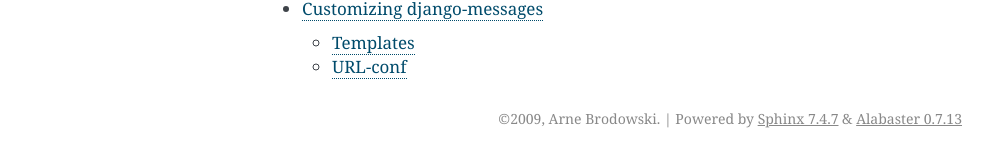
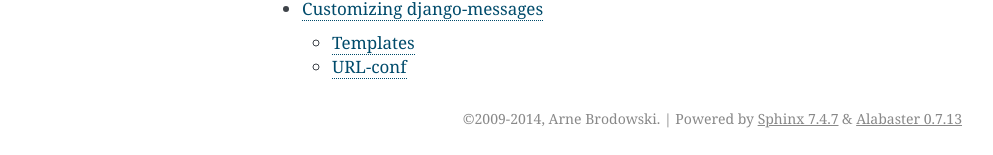
Before and after one commit to arneb/django-messages, a Sphinx documentation site: the page built from docs/index.txt, in a window 1280 px wide. Shown: the part 952-1107 px from the top of the page, without its empty margins (148-1141 px from the left). Built offline with Sphinx 7.4.7, drawn with Linux system fonts in a browser that asks for light colours; part of the change alters nothing that is shown.

```diff
--- a/docs/conf.py
+++ b/docs/conf.py
@@ -42,16 +42,16 @@ master_doc = 'index'
 
 # General information about the project.
 project = u'django-messages'
-copyright = u'2009, Arne Brodowski'
+copyright = u'2009-2014, Arne Brodowski'
 
 # The version info for the project you're documenting, acts as replacement for
 # |version| and |release|, also used in various other places throughout the
 # built documents.
 #
 # The short X.Y version.
-version = '0.4'
+version = '0.5'
 # The full version, including alpha/beta/rc tags.
-release = '0.4.3pre'
+release = '0.5.0'
 
 # The language for content autogenerated by Sphinx. Refer to documentation
 # for a list of supported languages.
```
